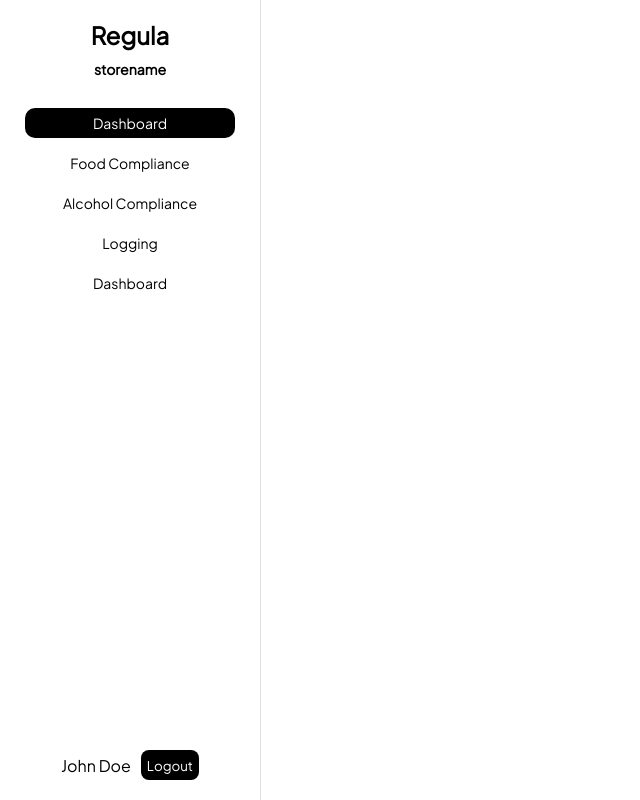
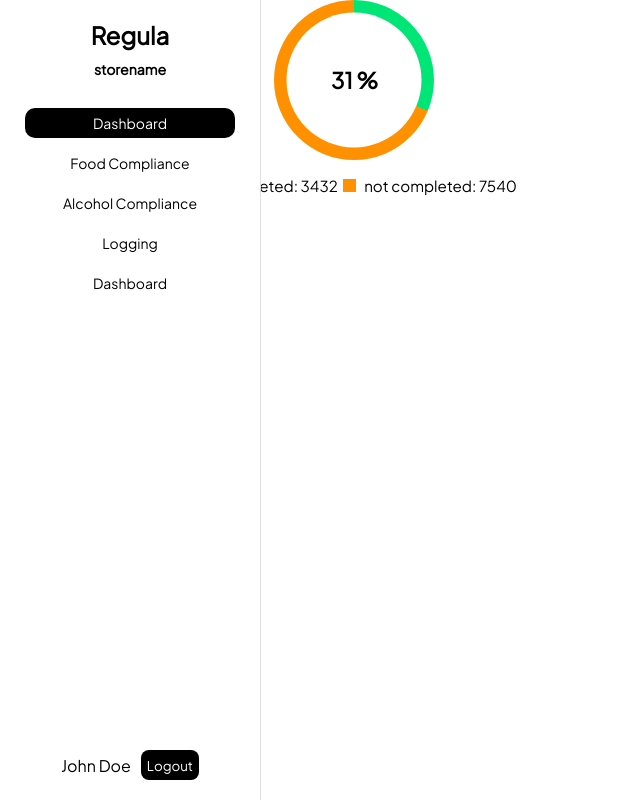
Before and after one commit to siguraso/fullstack-project-v26, a Vue app in the folder frontend/: page / in a window 1280 px wide. Shown: the whole page, without its empty margins (0-640 px from the left). Built offline with nearby package versions, Linux system fonts and the light colour scheme; the HTML template or start-up script is replaced by a standard one.

Commit message:
made a pie chart component

```diff
--- a/frontend/src/App.vue
+++ b/frontend/src/App.vue
@@ -1,10 +1,19 @@
 <script setup lang="ts">
 import Sidebar from './components/Sidebar.vue';
+import PieChart from './views/dashboard/components/PieChart.vue';
 
 </script>
 
 <template>
-  <Sidebar />
+  <div class="main-content">
+    <Sidebar />
+    <PieChart :greenPiece="3432" :orangePiece="7540" :greenLabel="'completed'" :orangeLabel="'not completed'" />
+  </div>
 </template>
 
-<style scoped></style>
+<style scoped>
+.main-content {
+  display: flex;
+  margin-left: 15%;
+}
+</style>
--- a/frontend/src/components/Sidebar.vue
+++ b/frontend/src/components/Sidebar.vue
@@ -1,6 +1,7 @@
 <script setup lang="ts">
 import { ref } from 'vue';
 
+// placeholders
 const menuItems = [
   'Dashboard',
   'Food Compliance',
@@ -37,7 +38,7 @@ function setActive(index: number) {
   </div>
 </template>
 
-<style>
+<style scoped>
 
 .sidebar {
   width: 15%;
--- /dev/null
+++ b/frontend/src/views/dashboard/components/PieChart.vue
@@ -0,0 +1,138 @@
+<script lang="ts" setup>
+import { computed } from "vue";
+
+const props = withDefaults(
+  defineProps<{
+    greenPiece?: number;
+    orangePiece?: number;
+    greenLabel?: string;
+    orangeLabel?: string;
+  }>(),
+  {
+    greenPiece: 0,
+    orangePiece: 0
+  }
+);
+
+const green = computed(() => Math.max(0, props.greenPiece));
+const orange = computed(() => Math.max(0, props.orangePiece));
+const total = computed(() => green.value + orange.value);
+
+const greenDeg = computed(() => {
+  if (total.value === 0) return 0;
+  return (green.value / total.value) * 360;
+});
+
+const greenPercent = computed(() => {
+  if (total.value === 0) return 0;
+  return (green.value / total.value) * 100;
+});
+
+const pieStyle = computed(() => {
+  if (total.value === 0) {
+    return {
+      background: "conic-gradient(var(--secondary) 0deg 360deg)"
+    };
+  }
+
+  return {
+    background: `conic-gradient(
+      var(--secondary) 0deg ${greenDeg.value}deg,
+      var(--tertiary) ${greenDeg.value}deg 360deg
+    )`
+  };
+});
+</script>
+
+<template>
+  <div class="pie-chart-wrapper">
+    <div class="pie-chart">
+        <div class="chart-outline" :style="pieStyle" role="img" aria-label="Pie chart" />
+        <div class="stack-circle" />
+        <p>{{ Math.round(greenPercent) }} %</p>
+    </div>
+    <div class="legend">
+      <div class="legend-row">
+        <span class="box box-green" />
+        <span>{{ greenLabel }}: {{ green }}</span>
+      </div>
+      <div class="legend-row">
+        <span class="box box-orange" />
+        <span>{{ orangeLabel }}: {{ orange }}</span>
+      </div>
+    </div>
+  </div>
+</template>
+
+<style scoped>
+.pie-chart-wrapper {
+  display: flex;
+  flex-direction: column;
+  align-items: center;
+  gap: 1rem;
+}
+
+.pie-chart {
+  position: relative;
+  width: 160px;
+  aspect-ratio: 1 / 1;
+}
+
+.chart-outline {
+  position: absolute;
+  inset: 0;
+  border-radius: 50%;
+}
+
+.stack-circle {
+  position: absolute;
+  width: 135px;
+  aspect-ratio: 1 / 1;
+  border-radius: 50%;
+  background: var(--bg);
+  top: 50%;
+  left: 50%;
+  transform: translate(-50%, -50%);
+}
+
+.pie-chart p {
+  position: absolute;
+  inset: 0;
+  margin: 0;
+  display: flex;
+  align-items: center;
+  justify-content: center;
+  font-size: 22px;
+  font-weight: bold;
+  line-height: 1;
+  z-index: 2;
+}
+
+.legend {
+  display: flex;
+  flex-direction: row;
+  gap: 0.35rem;
+  font-size: 0.95rem;
+}
+
+.legend-row {
+  display: flex;
+  flex-direction: row;
+  align-items: center;
+  gap: 0.5rem;
+}
+
+.box {
+  width: 0.8rem;
+  height: 0.8rem;
+}
+
+.box-green {
+  background: var(--secondary);
+}
+
+.box-orange {
+  background: var(--tertiary);
+}
+
+</style>
```
Also changed, not shown: frontend/src/components/ui/Card.vue (added, +28 -0 lines).
